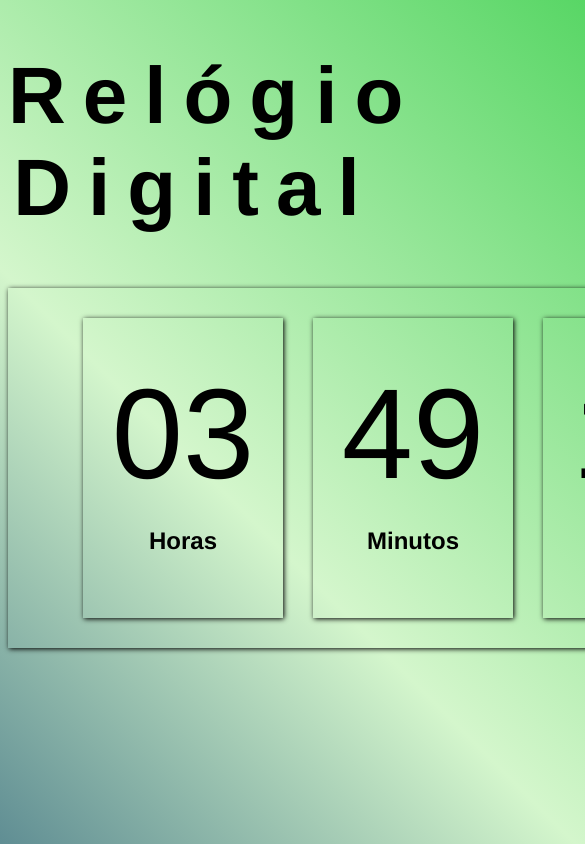
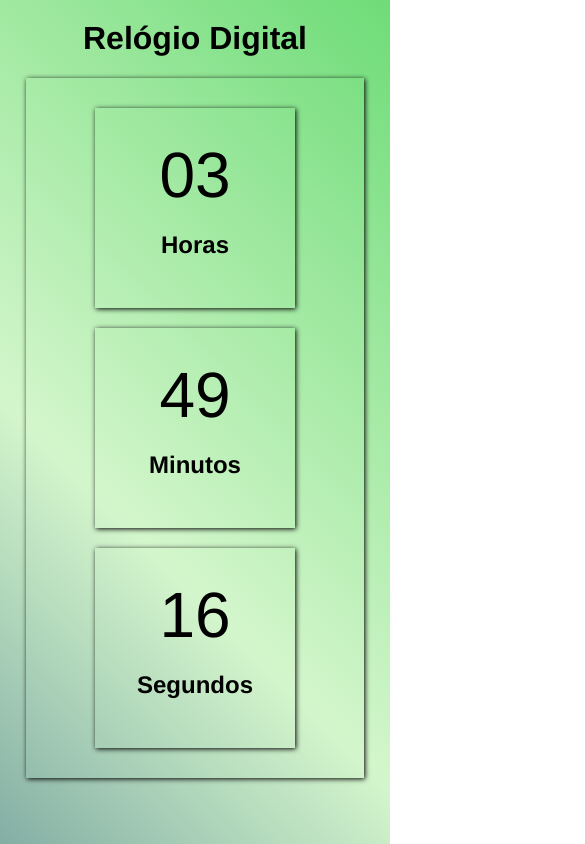
Before and after one commit to bunhakgabriel/Relogio_JS, a plain HTML site: page index.html in a window 390 px wide. Shown: the top 844 px of the page, 585 px wide, since content can reach past the window. Drawn offline with Linux system fonts and the light colour scheme.

Commit message:
responsivo
nesse commit foi inserido @mediaquery dando suporte para dispositivos móveis

```diff
--- a/estilo.css
+++ b/estilo.css
@@ -38,3 +38,48 @@ div#horas , div#minutos, div#segundos{
 h2#hr{
     text-align: center;
 }
+
+@media(min-width: 600px) and (max-width: 849px){
+
+    header h1{
+        font-size: 3em;
+    }
+
+    section{
+        width: 90%;
+    }
+
+    div.bloco{
+        width: 29%;
+    }
+
+    div#horas , div#minutos, div#segundos{
+        font-size: 6em;
+    }
+
+}
+
+@media(max-width: 599px){
+
+    header h1{
+        font-size: 2em;
+        letter-spacing: 0px;
+        margin-top: 20px;
+    }
+
+    section{
+        display: block;
+        width: 85%;
+        padding: 10px;
+    }
+
+    div.bloco{
+        width: 200px;
+        height: 200px;
+        margin: 20px auto;
+    }
+
+    div#horas , div#minutos, div#segundos{
+        font-size: 4em;
+    }
+}
```
